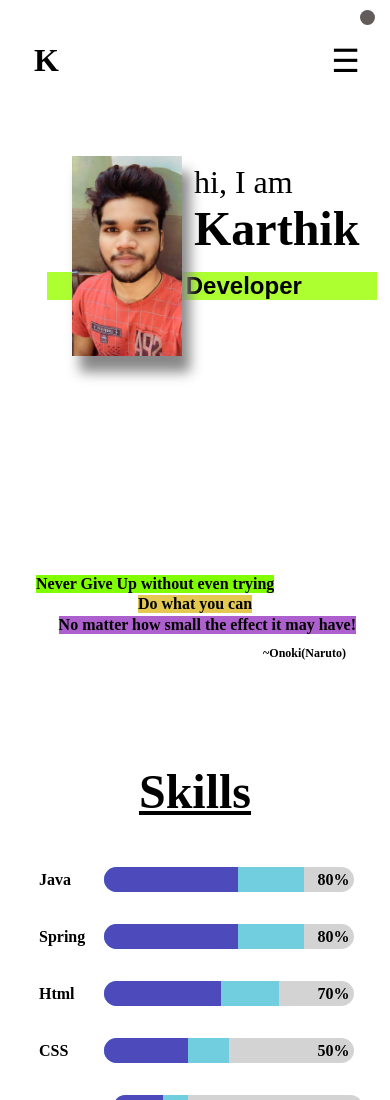
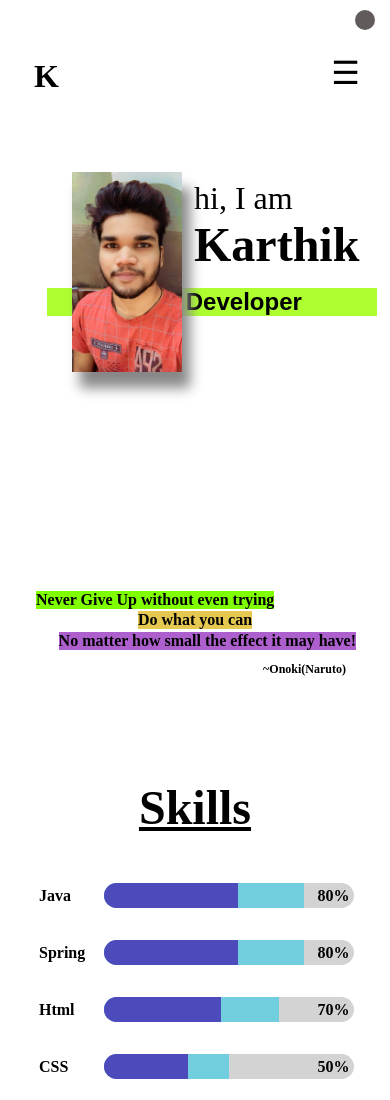
Before and after one commit to udamksaikarthik/Portfolio, a plain HTML site: page index.html in a window 390 px wide. Shown: the top 1100 px of the page. Drawn offline with Linux system fonts and the light colour scheme.

Commit message:
size increased

```diff
--- a/CSS/style.css
+++ b/CSS/style.css
@@ -576,7 +576,7 @@
         display: flex;
         right: 0;
         top: 50%;
-        transform: translateY(-50%);
+        transform: translateY(-60%);
     }
     .hamburger-button{
         font-size: 2rem;
@@ -786,10 +786,10 @@
     }
 
     .darkgray_theme{
-        border-radius: 15px;
+        border-radius: 20px;
         font-weight: bold;
-        height: 15px;
-        width: 15px;
+        height: 20px;
+        width: 20px;
         padding: 5px;
         border: none;
         background-color: rgb(97, 91, 91);
@@ -806,6 +806,6 @@
         top:8%;
     }
     .main_container{
-            padding: 2rem 1.5rem;
+            padding: 3rem 1.5rem;
     }
 }
```
